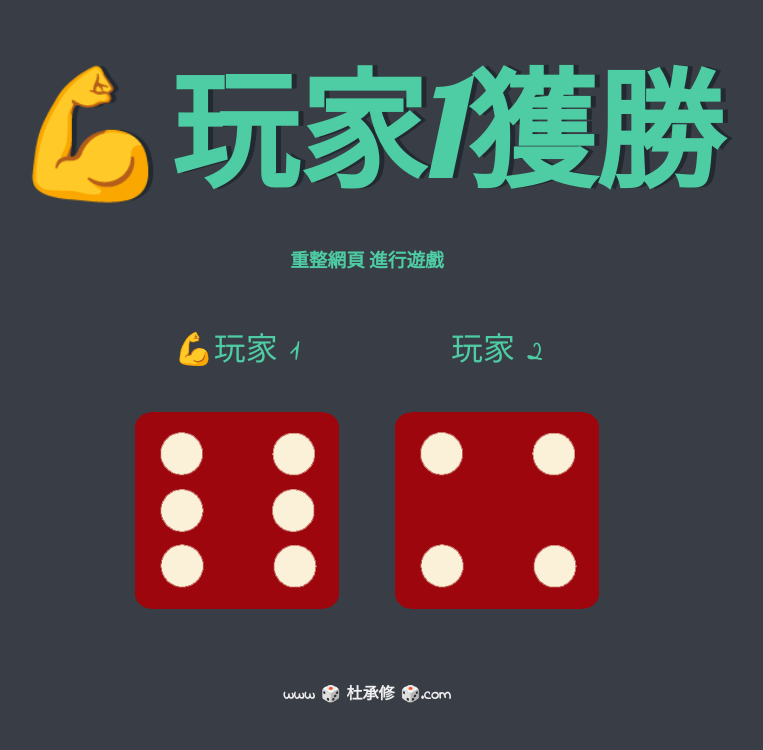
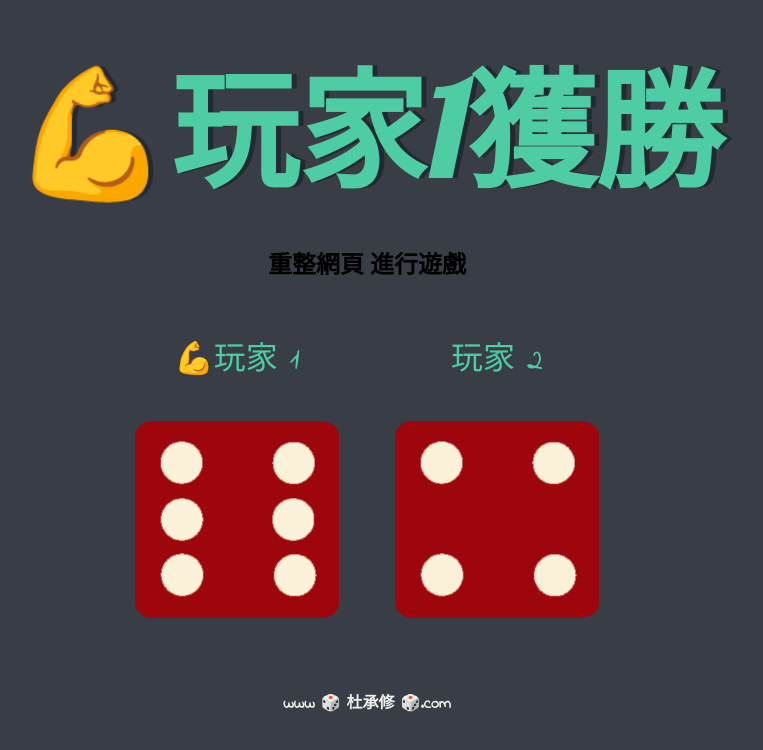
Before and after one commit to Razieldu/Dicee, a plain HTML site: page index.html in a window 1280 px wide. Shown: the whole page, without its empty margins (273-1036 px from the left). Drawn offline with Linux system fonts and the light colour scheme.

Commit message:
更新為h2

```diff
--- a/index.html
+++ b/index.html
@@ -11,7 +11,7 @@
 
     <div class="container">
       <h1>Refresh Me</h1>
-      <h3>重整網頁 進行遊戲</h3>
+      <h2>重整網頁 進行遊戲</h2>
 
       <div class="dice">
         <p>玩家 1</p>
```
